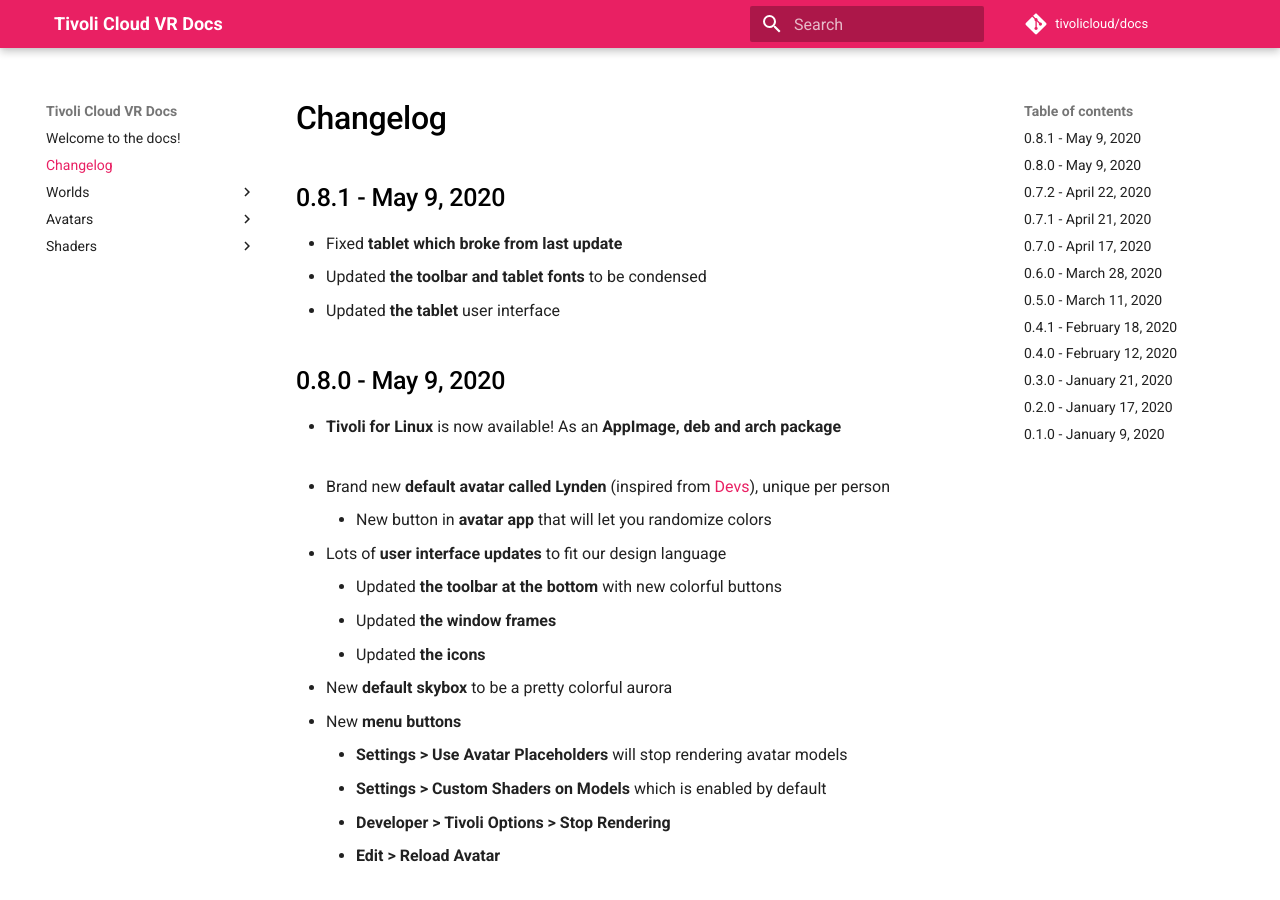
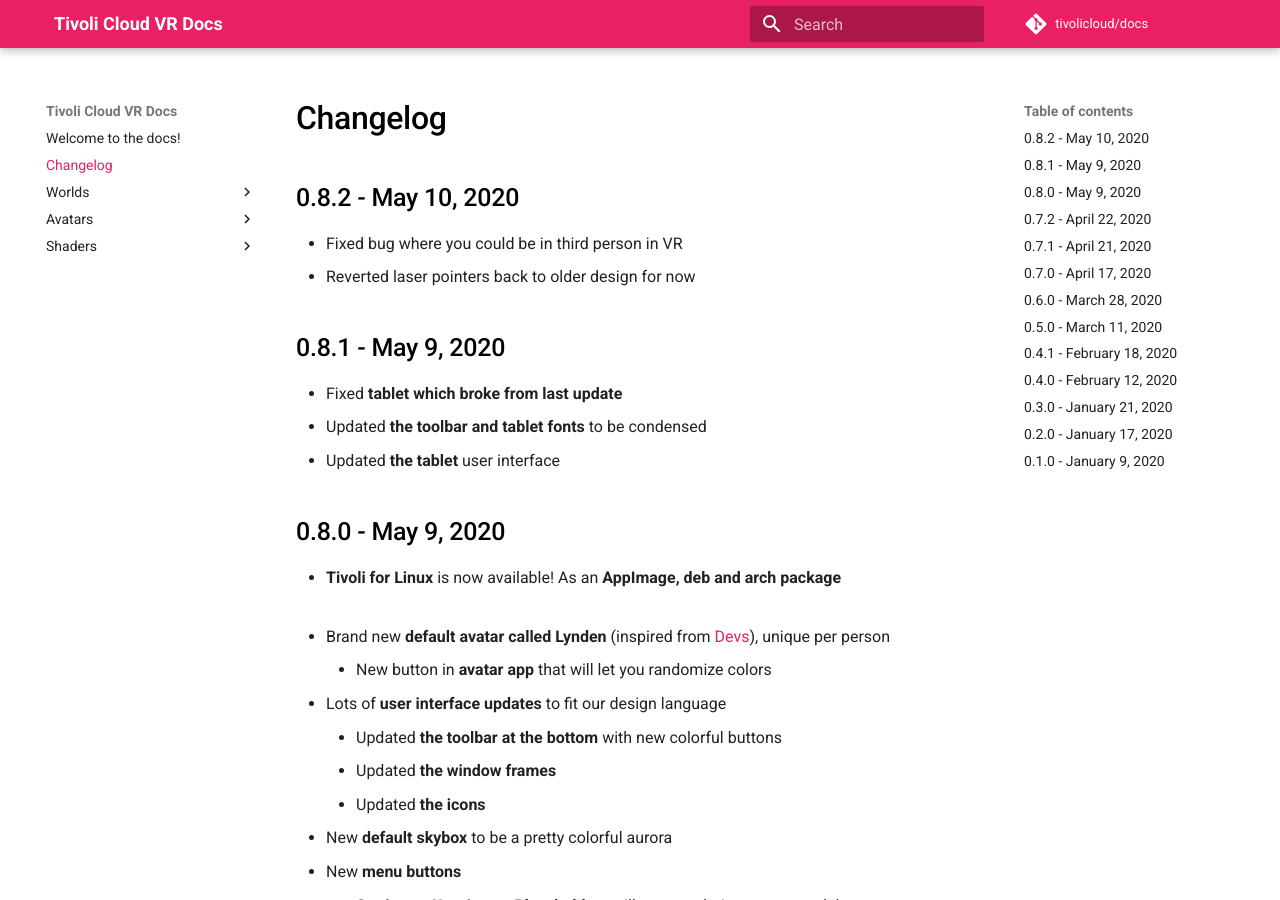
Before and after one commit to Nex-Pro/docs, an MkDocs documentation site: the page built from docs/changelog.md, in a window 1280 px wide and 900 px high. Built offline with MkDocs 1.6.1 and Material for MkDocs 9.7.7, drawn with Linux system fonts in a browser that asks for light colours.

Commit message:
Added 0.8.2 to changelog

```diff
--- a/docs/changelog.md
+++ b/docs/changelog.md
@@ -1,4 +1,9 @@
 # Changelog
+
+## 0.8.2 - May 10, 2020
+
+-   Fixed bug where you could be in third person in VR
+-   Reverted laser pointers back to older design for now
 
 ## 0.8.1 - May 9, 2020
 
```
